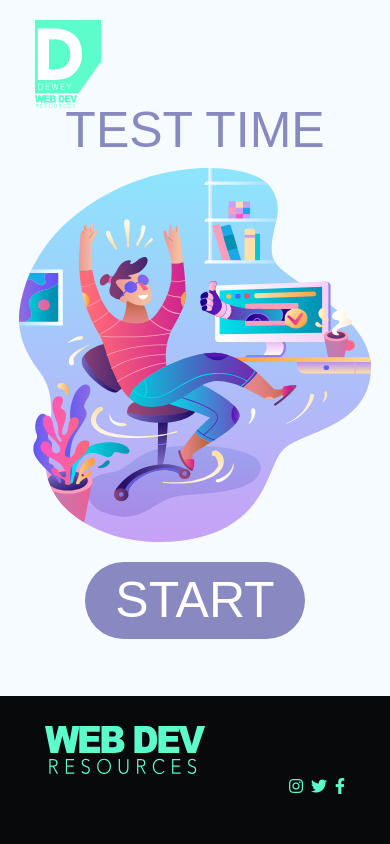
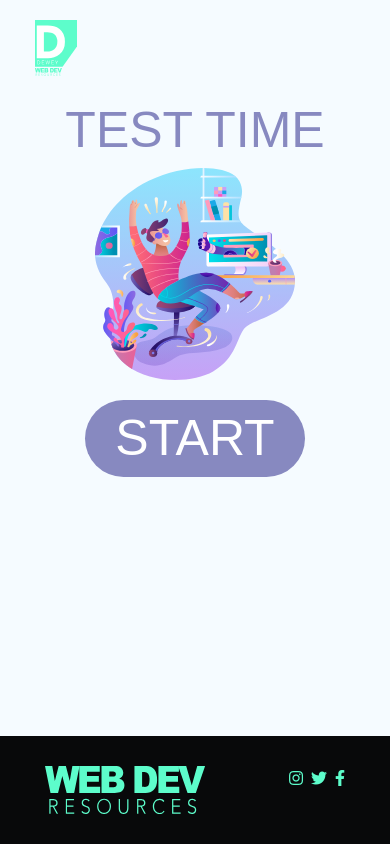
Before and after one commit to joeyr1984/Trivia-game, a plain HTML site: page index.html in a window 390 px wide. Drawn offline with nearby package versions, Linux system fonts and the light colour scheme; a web font is replaced by a local one.

Commit message:
responsive fixes

```diff
--- a/index.html
+++ b/index.html
@@ -29,11 +29,11 @@
     <div class="container-fluid flex-fill">
         <header>
             <div class="row">
-                <div class="col-md-4" id="top">
-                    <a href="./trivia.html"><img src="./images/logo.svg" alt="Corperate logo for Dewey online resources"
+                <div class="col-md-4 col-6" id="top">
+                    <a href="./index.html"><img src="./images/logo.svg" alt="Corperate logo for Dewey online resources"
                             id="logo-top"></a>
                 </div>
-                <div class="col-md-4 offset-md-4">
+                <div class="col-md-4 offset-md-4 col-6">
                     <button class="btn btn-primary float-right mt-3 mr-3" id="play-again" type="button">Play
                         Again</button>
                 </div>
@@ -42,7 +42,7 @@
 
         <!--main area-->
         <main class="row">
-            <div class="col-12" id="main">
+            <div class="col-12 d-flex flex-column" id="main">
                 <!--game start screen-->
                 <section id="start">
                     <div>
@@ -96,11 +96,11 @@
     <footer class="footer">
         <div class="container-fluid">
             <div class="row">
-                <div class="col-md-4">
-                    <a href="./trivia.html"><img src="images/footer-logo.svg" alt="corperate-logo for dewey"
+                <div class="col-4">
+                    <a href="./index.html"><img src="images/footer-logo.svg" alt="corperate-logo for dewey"
                             id="footer-logo"></a>
                 </div>
-                <div class="col-md-4 offset-md-4">
+                <div class="col-4 offset-4">
                     <ul class="d-flex list-inline justify-content-end">
                         <li class="list-inline-item">
                             <a class="footer-link" ref="" target="_blank" aria-label="Instagram">
--- a/trivia.css
+++ b/trivia.css
@@ -11,12 +11,13 @@ body {
     height: 100px;
 }
 #logo-top {
-    height: 8rem;
+    height: 6rem;
     padding:20px;
 }
 #main {
-    height: 35rem;
+    /* height: 35rem; */
     text-align: center;
+    margin-bottom: 25px;
 }
 h1 {
 font-family: pilar-pro, sans-serif;
@@ -26,7 +27,7 @@ font-size: 50px;
 color:#8789C0;
 }
 .game-cartoon{
-    width: 22rem;
+    width: 400px;
 }
 .button {
 font-family: pilar-pro, sans-serif;
@@ -95,3 +96,11 @@ color: black
 .form-inline{
     justify-content: center;
 }
+#choice {
+    padding-left: 0;
+}
+@media only screen and (max-width: 576px){
+    .game-cartoon{
+        width: 200px;
+    }
+}
```
